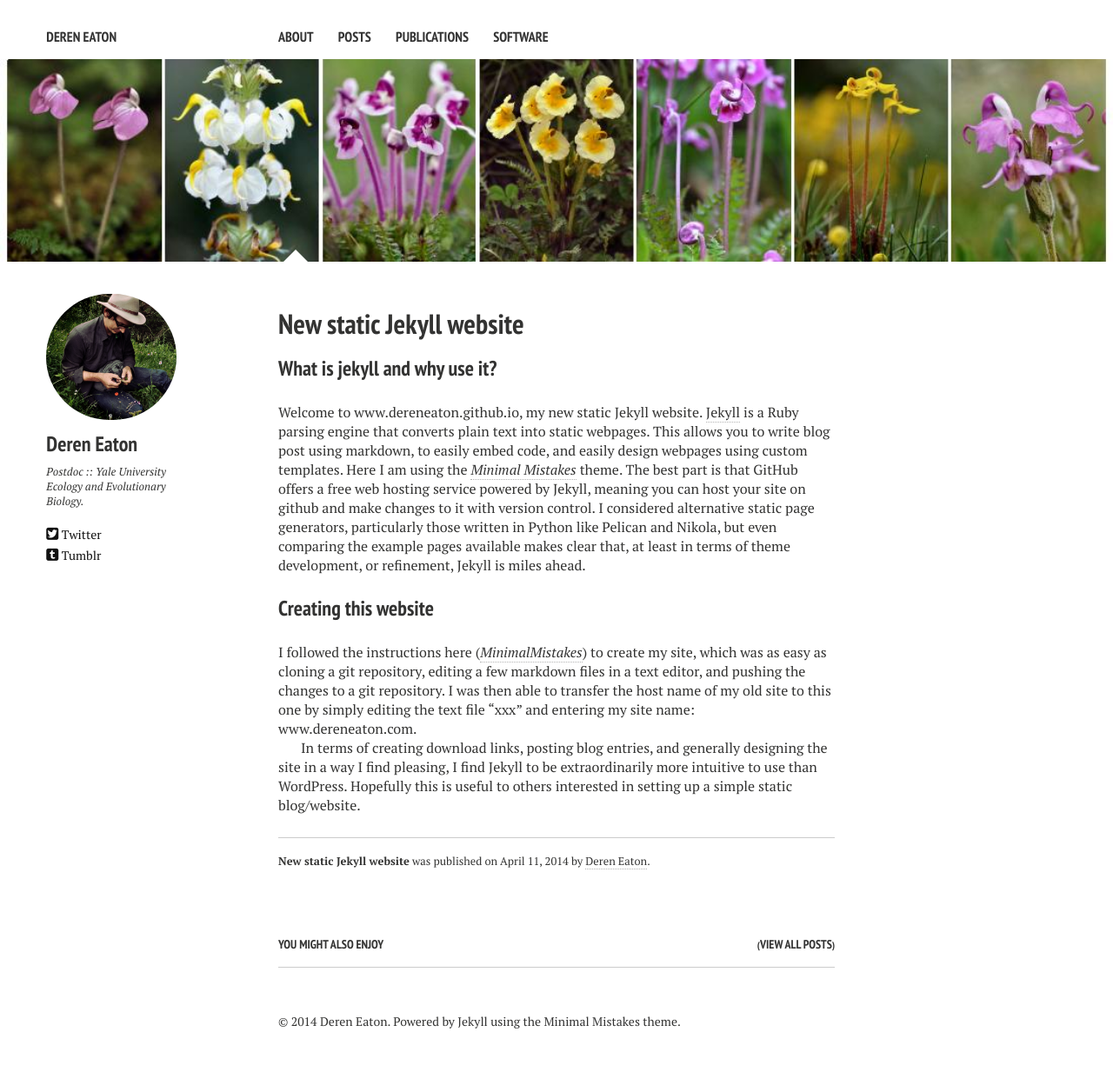
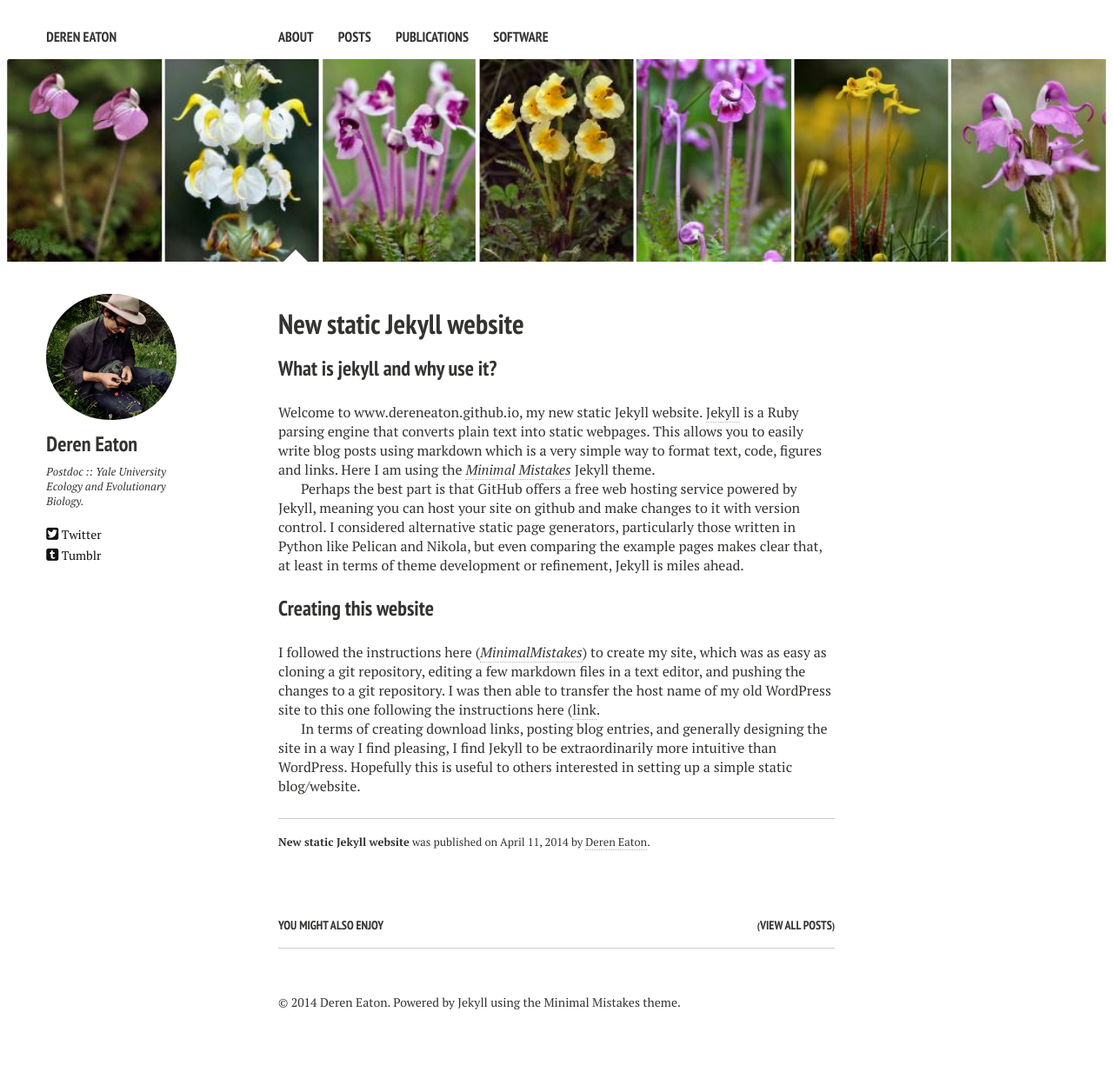
Before and after one commit to dereneaton/dereneaton.github.io, a Jekyll site: the page built from _posts/2014-04-11-new-jekyll-website.md, in a window 1280 px wide. Shown: the whole page at 87% size. Built offline with Jekyll 4.4.1, drawn with Linux system fonts in a browser that asks for light colours; nearby versions of some CDN libraries; after the commit the page ends 1211 px from its top, so only the background shows below that.

Commit message:
Jekyll post update

```diff
--- a/_posts/2014-04-11-new-jekyll-website.md
+++ b/_posts/2014-04-11-new-jekyll-website.md
@@ -13,9 +13,11 @@ share:
 ---
 
 ### What is jekyll and why use it?
-Welcome to www.dereneaton.github.io, my new static Jekyll website. [Jekyll](http://www.jekyllrb.com) is a Ruby parsing engine that converts plain text into static webpages. This allows you to write blog post using markdown, to easily embed code, and easily design webpages using custom templates. Here I am using the [_Minimal Mistakes_](http://mademistakes.com/articles/minimal-mistakes-jekyll-theme/) theme. The best part is that GitHub offers a free web hosting service powered by Jekyll, meaning you can host your site on github and make changes to it with version control. I considered alternative static page generators, particularly those written in Python like Pelican and Nikola, but even comparing the example pages available makes clear that, at least in terms of theme development, or refinement, Jekyll is miles ahead.
+Welcome to www.dereneaton.github.io, my new static Jekyll website. [Jekyll](http://www.jekyllrb.com) is a Ruby parsing engine that converts plain text into static webpages. This allows you to easily write blog posts using markdown which is a very simple way to format text, code, figures and links. Here I am using the [_Minimal Mistakes_](http://mademistakes.com/articles/minimal-mistakes-jekyll-theme/) Jekyll theme.
+
+Perhaps the best part is that GitHub offers a free web hosting service powered by Jekyll, meaning you can host your site on github and make changes to it with version control. I considered alternative static page generators, particularly those written in Python like Pelican and Nikola, but even comparing the example pages makes clear that, at least in terms of theme development or refinement, Jekyll is miles ahead.
 
 ### Creating this website
-I followed the instructions here ([_MinimalMistakes_](http://mademistakes.com/articles/minimal-mistakes-jekyll-theme/)) to create my site, which was as easy as cloning a git repository, editing a few markdown files in a text editor, and pushing the changes to a git repository. I was then able to transfer the host name of my old site to this one by simply editing the text file "xxx" and entering my site name: www.dereneaton.com.
+I followed the instructions here ([_MinimalMistakes_](http://mademistakes.com/articles/minimal-mistakes-jekyll-theme/)) to create my site, which was as easy as cloning a git repository, editing a few markdown files in a text editor, and pushing the changes to a git repository. I was then able to transfer the host name of my old WordPress site to this one following the instructions here ([link](https://help.github.com/articles/my-custom-domain-isn-t-working).
 
-In terms of creating download links, posting blog entries, and generally designing the site in a way I find pleasing, I find Jekyll to be extraordinarily more intuitive to use than WordPress. Hopefully this is useful to others interested in setting up a simple static blog/website.
+In terms of creating download links, posting blog entries, and generally designing the site in a way I find pleasing, I find Jekyll to be extraordinarily more intuitive than WordPress. Hopefully this is useful to others interested in setting up a simple static blog/website.
```
